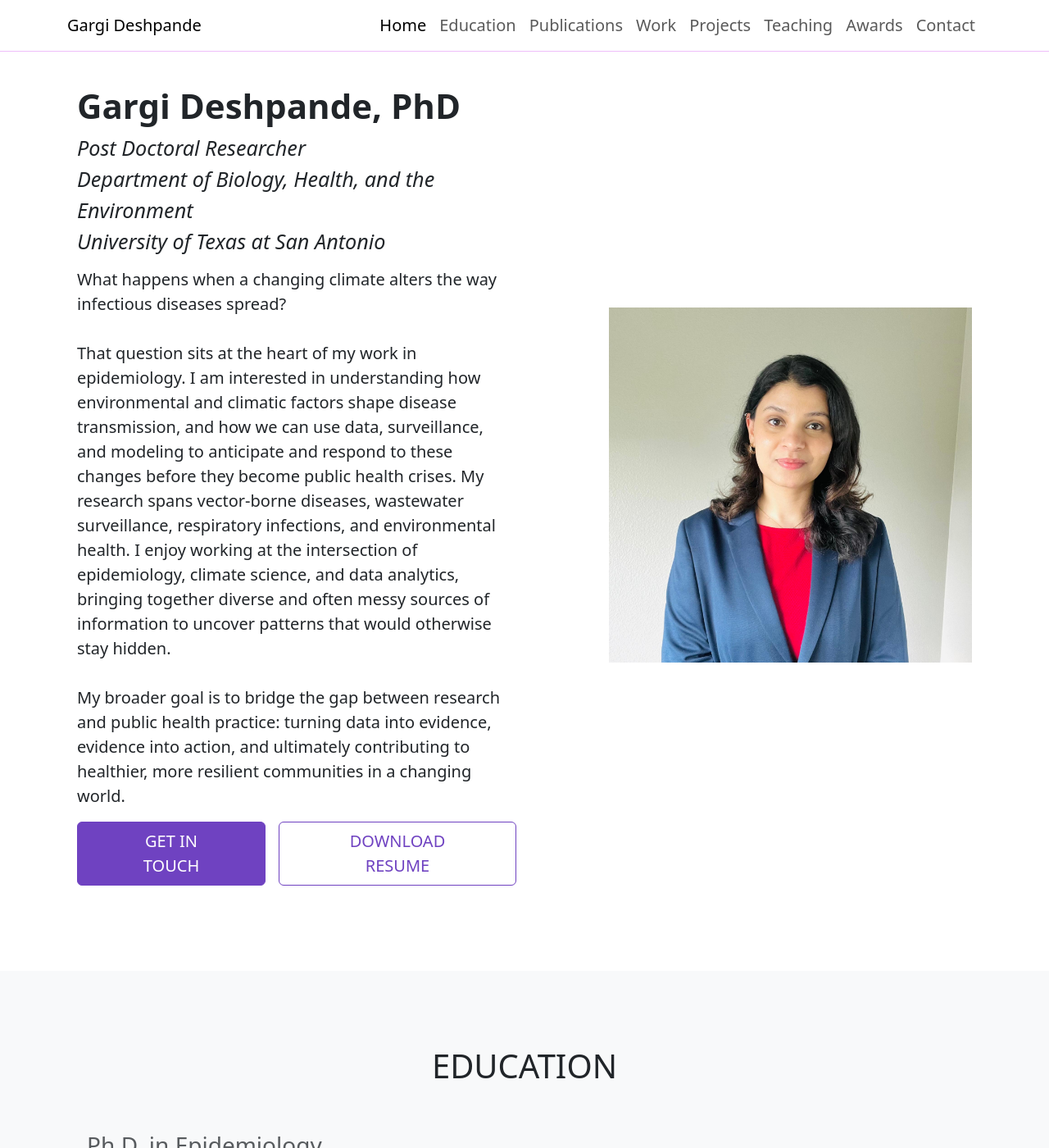
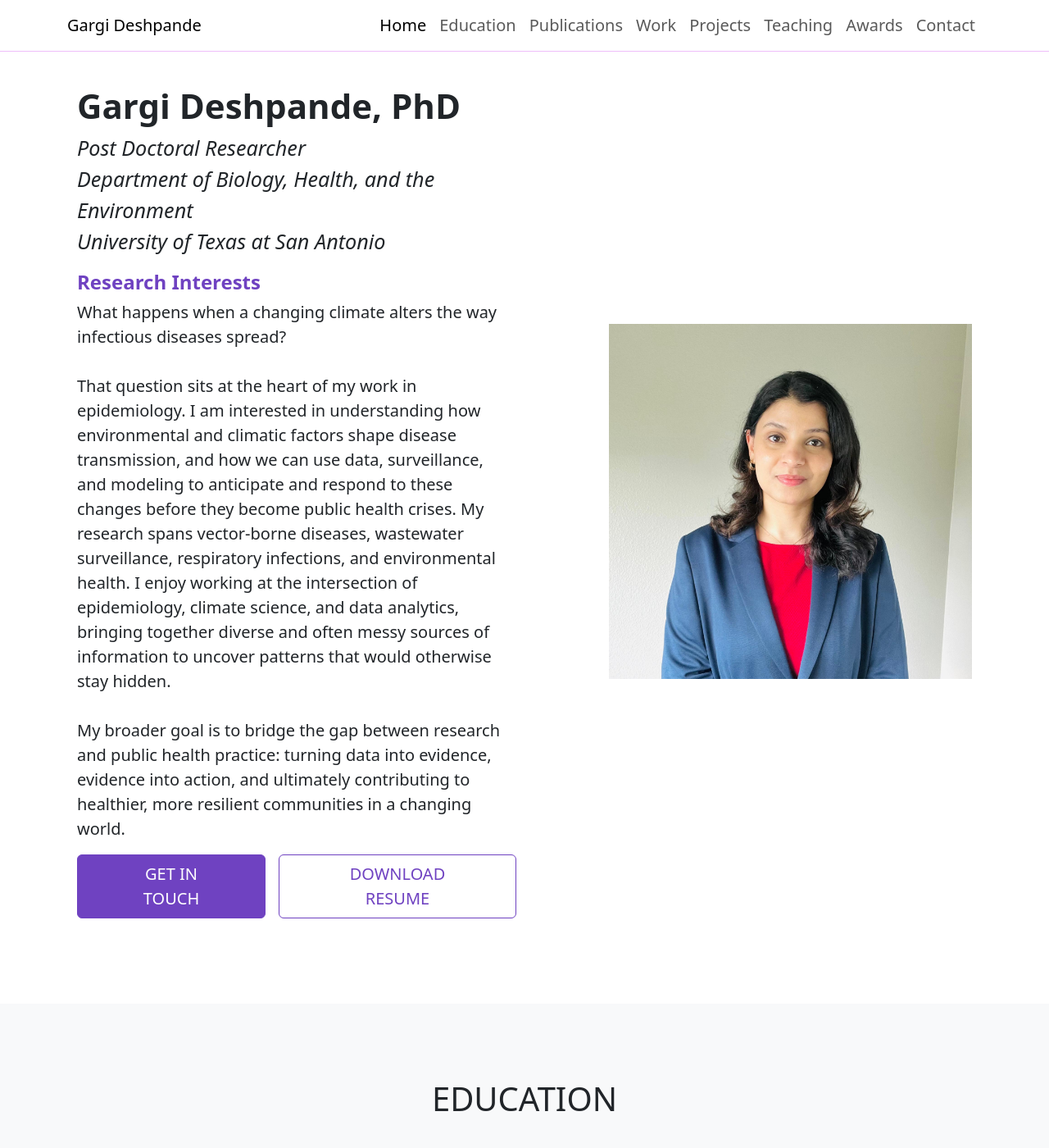
Before and after one commit to sohom070994/sohom070994.github.io, a Jekyll site: the page built from index.md, in a window 1280 px wide and 1400 px high. Shown: the whole window at 82% size. Built offline with Jekyll 4.4.1, drawn with Linux system fonts in a browser that asks for light colours.

Commit message:
subtitle added

```diff
--- a/_data/hometext.yml
+++ b/_data/hometext.yml
@@ -2,7 +2,7 @@ header:
   title: "Gargi Deshpande, PhD"
   sub_title: "Post Doctoral Researcher<br>Department of Biology, Health, and the Environment<br>University of Texas at San Antonio"
   image: "/assets/images/ProPic2026.jpeg"
-  text: "What happens when a changing climate alters the way infectious diseases spread?<br><br>That question sits at the heart of my work in epidemiology. I am interested in understanding how environmental and climatic factors shape disease transmission, and how we can use data, surveillance, and modeling to anticipate and respond to these changes before they become public health crises. My research spans vector-borne diseases, wastewater surveillance, respiratory infections, and environmental health. I enjoy working at the intersection of epidemiology, climate science, and data analytics, bringing together diverse and often messy sources of information to uncover patterns that would otherwise stay hidden.<br><br>My broader goal is to bridge the gap between research and public health practice: turning data into evidence, evidence into action, and ultimately contributing to healthier, more resilient communities in a changing world."
+  text: "<span class='hero-text-heading'>Research Interests</span>What happens when a changing climate alters the way infectious diseases spread?<br><br>That question sits at the heart of my work in epidemiology. I am interested in understanding how environmental and climatic factors shape disease transmission, and how we can use data, surveillance, and modeling to anticipate and respond to these changes before they become public health crises. My research spans vector-borne diseases, wastewater surveillance, respiratory infections, and environmental health. I enjoy working at the intersection of epidemiology, climate science, and data analytics, bringing together diverse and often messy sources of information to uncover patterns that would otherwise stay hidden.<br><br>My broader goal is to bridge the gap between research and public health practice: turning data into evidence, evidence into action, and ultimately contributing to healthier, more resilient communities in a changing world."
   buttons:
     - text: "Get In Touch"
       url: "#contact"
--- a/assets/main.scss
+++ b/assets/main.scss
@@ -66,3 +66,12 @@
   font-weight: $font-weight-medium;
   font-style: italic;
 }
+
+// Inline heading usable inside the hero `text` field in _data/hometext.yml
+.hero-text-heading {
+  display: block;
+  margin-bottom: .25rem;
+  font-size: 1.2em; // relative to the surrounding paragraph
+  font-weight: $font-weight-semibold;
+  color: $primary;
+}
```
